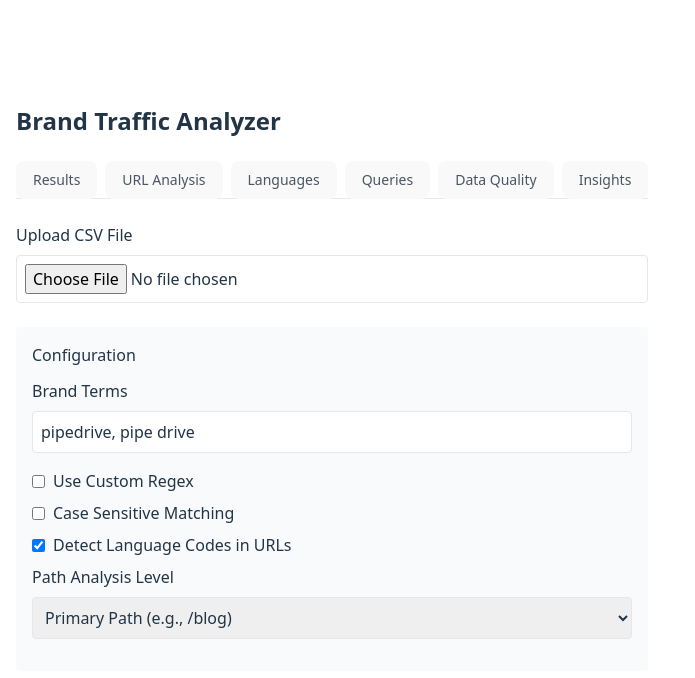
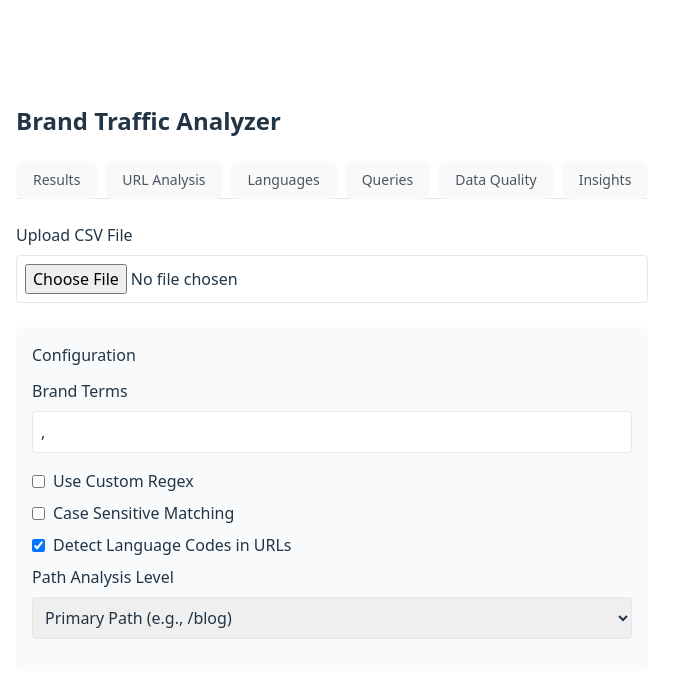
Before and after one commit to dexter480/brand-traffic-analyzer, a React (Vite) app: page / in a window 1280 px wide. Shown: the top 678 px of the page, without its empty margins (0-695 px from the left). Built offline with nearby package versions, Linux system fonts and the light colour scheme.

Commit message:
Update BrandTrafficAnalyzer.jsx

```diff
--- a/src/BrandTrafficAnalyzer.jsx
+++ b/src/BrandTrafficAnalyzer.jsx
@@ -27,7 +27,7 @@ const BrandTrafficAnalyzer = () => {
     const saved = localStorage.getItem('brandTrafficConfig');
     if (saved) {
       const { brandTerms, useCustomRegex, customRegex, caseSensitive, detectLanguageCodes } = JSON.parse(saved);
-      setBrandTerms(brandTerms || 'pipedrive, pipe drive');
+      setBrandTerms(brandTerms || ',');
       setUseCustomRegex(useCustomRegex || false);
       setCustomRegex(customRegex || '');
       setCaseSensitive(caseSensitive || false);
```
